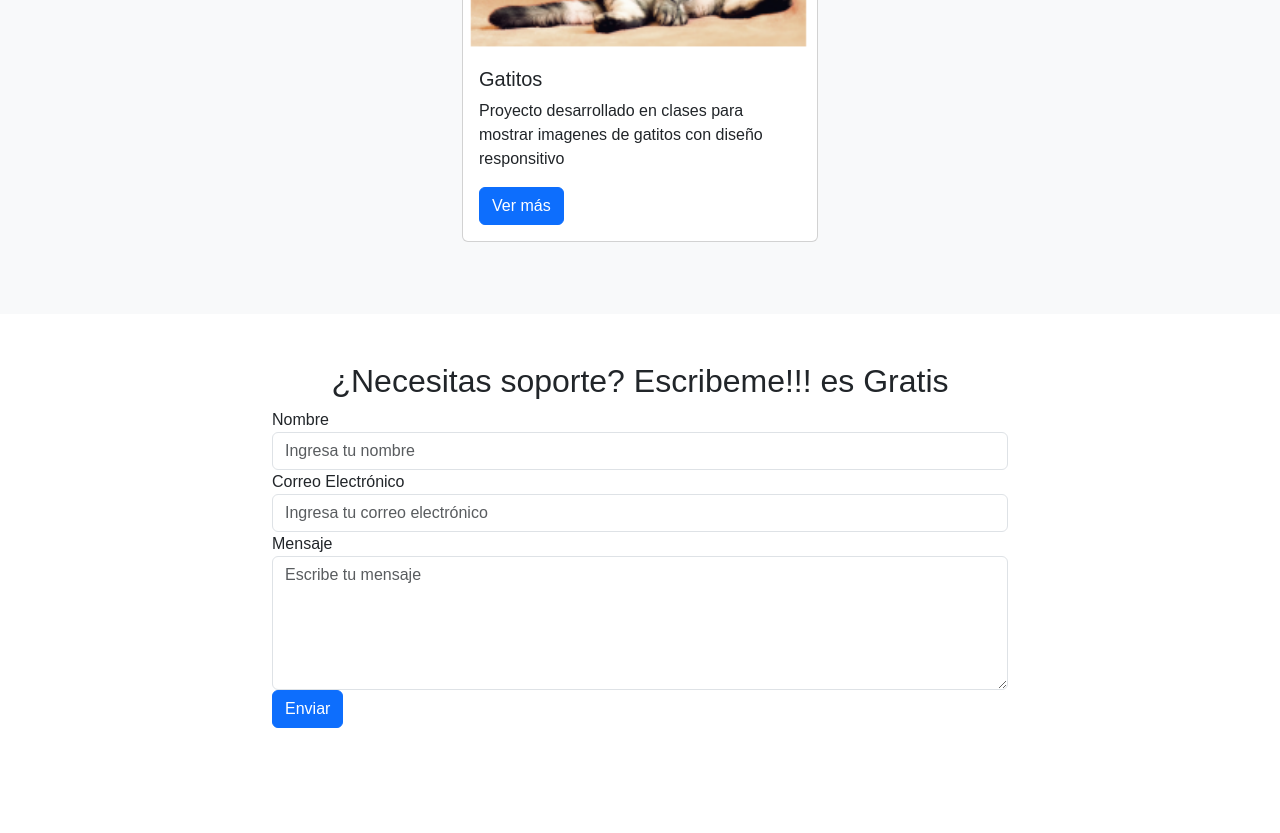
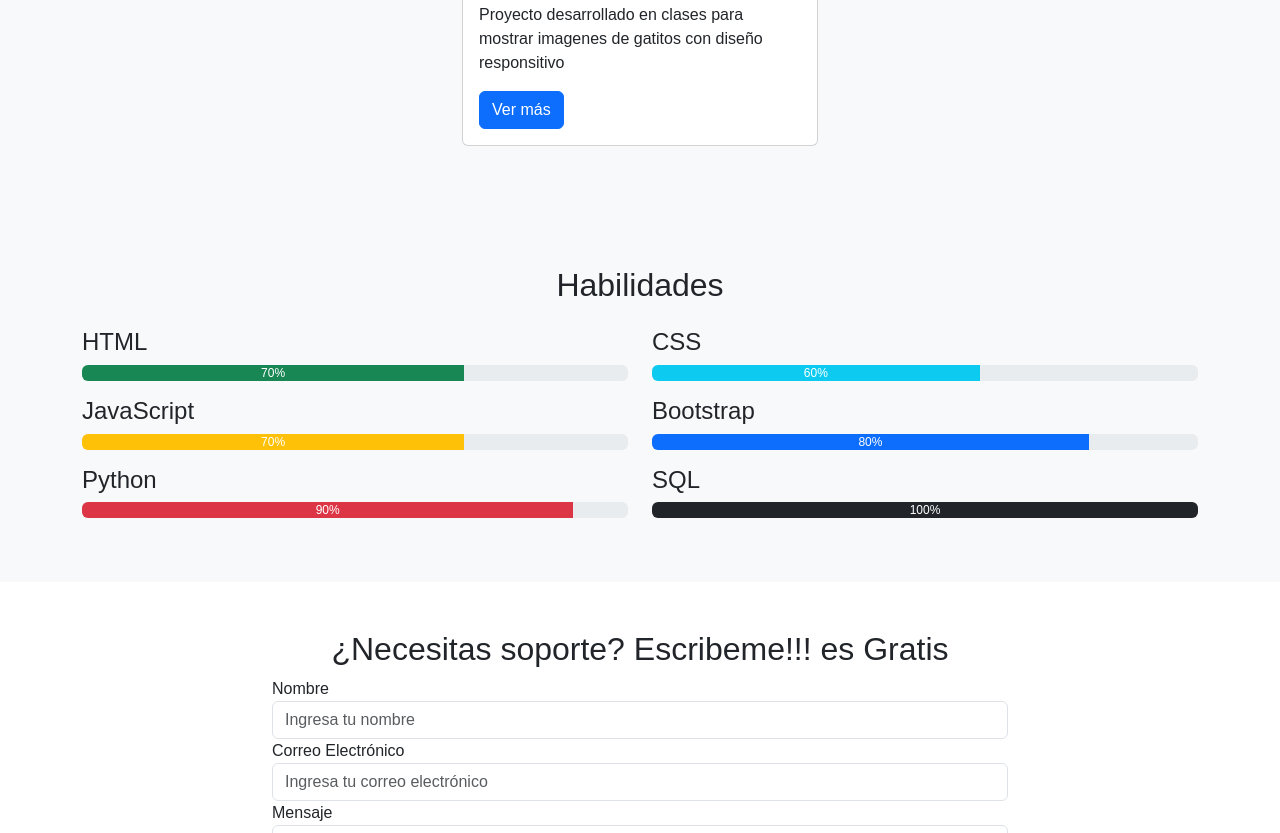
Before and after one commit to infolsr/Portafolio, a plain HTML site: page index.html in a window 1280 px wide. Shown: the part 1967-2800 px from the top of the page. Before the commit the page ends 2743 px from the top, so only its background shows below. Drawn offline with nearby package versions, Linux system fonts and the light colour scheme.

Commit message:
Corrige ultimos errores de comportamiento y botones. Agrega seccion Habilidades

```diff
--- a/assets/js/script.js
+++ b/assets/js/script.js
@@ -1,7 +1,8 @@
 
     // Busca formulario y boton
-    const form = document.querySelector('form');
-    const submitButton = document.querySelector('button[type="submit"]');
+    const form = document.getElementById('enviando')
+    const submitButton = document.querySelector('#contact button[type="submit"]');
+
 
     form.addEventListener('submit', function(event) {
         // Previene el comportamiento por defecto del formulario
--- a/index.html
+++ b/index.html
@@ -61,6 +61,9 @@
                         <a class="nav-link" href="#projects">Projectos</a>
                     </li>
                     <li class="nav-item">
+                        <a class="nav-link" href="#habilidades">Habilidades</a>
+                    </li>
+                    <li class="nav-item">
                         <a class="nav-link" href="#contact">Contacto</a>
                     </li>
                 </ul>
@@ -93,7 +96,7 @@
         <div class="container">
             <div class="row">
                 <div class="col-md-6">
-                    <img src="./assets/img/perfil.jpg" alt="Foto de perfil" class="img-fluid rounded-circle">
+                    <img src="./assets/img/perfil.jpg" alt="Foto de perfil" class="img-fluid rounded-circle" style="width: 450px;" >
                 </div>
                 <div class="col-md-6 d-flex flex-column justify-content-center">
                     <h2>Acerca de mí</h2>
@@ -107,6 +110,7 @@
                         Estoy siempre en busca de nuevos desafíos y oportunidades para aprender y crecer
                         profesionalmente.
                     </p>
+                    <a id="linkedin" href="https://www.linkedin.com/in/luisedgardogonzalezcastro" target="_blank"> <img src="/assets/img/iconLinkedin.png" alt="ícono de linkedin" style="width: 50px;" ></a>
                 </div>
             </div>
         </div>
@@ -156,13 +160,64 @@
         </div>
     </section>
 
+    <!-- Sección Habilidades -->
+    <section id="habilidades" class="py-5 bg-light">
+        <div class="container">
+            <h2 class="text-center mb-4">Habilidades</h2>
+            <div class="row">
+                <div class="col-md-6">
+                    <h4>HTML</h4>
+                    <div class="progress mb-3">
+                        <div class="progress-bar bg-success" role="progressbar" style="width: 70%;" aria-valuenow="90"
+                            aria-valuemin="0" aria-valuemax="100">70%</div>
+                    </div>
+                </div>
+                <div class="col-md-6">
+                    <h4>CSS</h4>
+                    <div class="progress mb-3">
+                        <div class="progress-bar bg-info" role="progressbar" style="width: 60%;" aria-valuenow="85"
+                            aria-valuemin="0" aria-valuemax="100">60%</div>
+                    </div>
+                </div>
+                <div class="col-md-6">
+                    <h4>JavaScript</h4>
+                    <div class="progress mb-3">
+                        <div class="progress-bar bg-warning" role="progressbar" style="width: 70%;" aria-valuenow="75"
+                            aria-valuemin="0" aria-valuemax="100">70%</div>
+                    </div>
+                </div>
+                <div class="col-md-6">
+                    <h4>Bootstrap</h4>
+                    <div class="progress mb-3">
+                        <div class="progress-bar bg-primary" role="progressbar" style="width: 80%;" aria-valuenow="80"
+                            aria-valuemin="0" aria-valuemax="100">80%</div>
+                    </div>
+                </div>
+                <div class="col-md-6">
+                    <h4>Python</h4>
+                    <div class="progress mb-3">
+                        <div class="progress-bar bg-danger" role="progressbar" style="width: 90%;" aria-valuenow="70"
+                            aria-valuemin="0" aria-valuemax="100">90%</div>
+                    </div>
+                </div>
+                <div class="col-md-6">
+                    <h4>SQL</h4>
+                    <div class="progress mb-3">
+                        <div class="progress-bar bg-dark" role="progressbar" style="width: 100%;" aria-valuenow="65"
+                            aria-valuemin="0" aria-valuemax="100">100%</div>
+                    </div>
+                </div>
+            </div>
+        </div>
+    </section>
+
     <!-- Sección Contacto -->
     <section id="contact" class="py-5">
         <div class="container">
             <h2 class="text-center">¿Necesitas soporte? Escribeme!!! es Gratis</h2>
             <div class="row justify-content-center">
                 <div class="col-md-8">
-                    <form>
+                    <form id="enviando">
                         <div class="form-group">
                             <label for="name">Nombre</label>
                             <input type="text" class="form-control" id="name" placeholder="Ingresa tu nombre">
@@ -177,7 +232,7 @@
                             <textarea class="form-control" id="message" rows="5"
                                 placeholder="Escribe tu mensaje"></textarea>
                         </div>
-                        <button type="submit" class="btn btn-primary">Enviar</button>
+                        <button type="submit" id="btnFormulario" class="btn btn-primary">Enviar</button>
                     </form>
                 </div>
             </div>
```
Also changed, not shown: respaldo.html (deleted, +0 -20 lines), assets/img/iconLinkedin.png (added).
